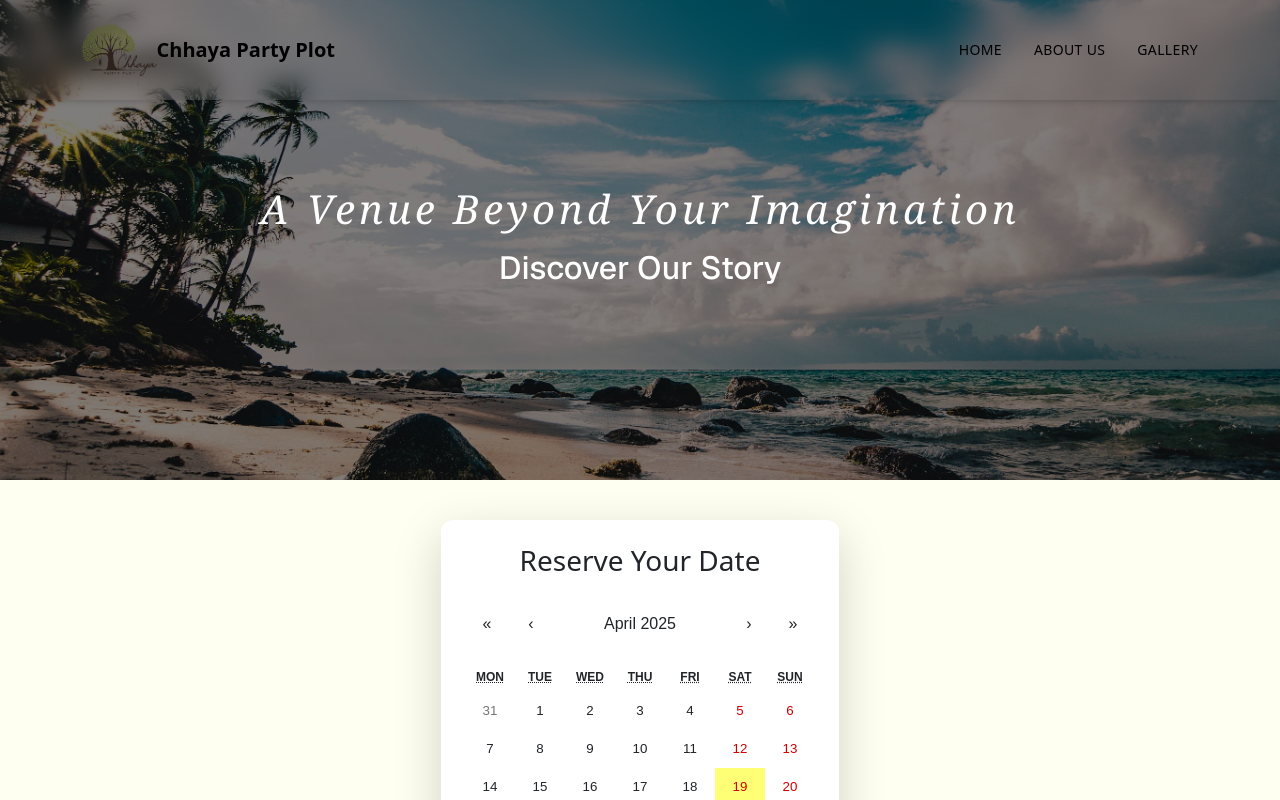
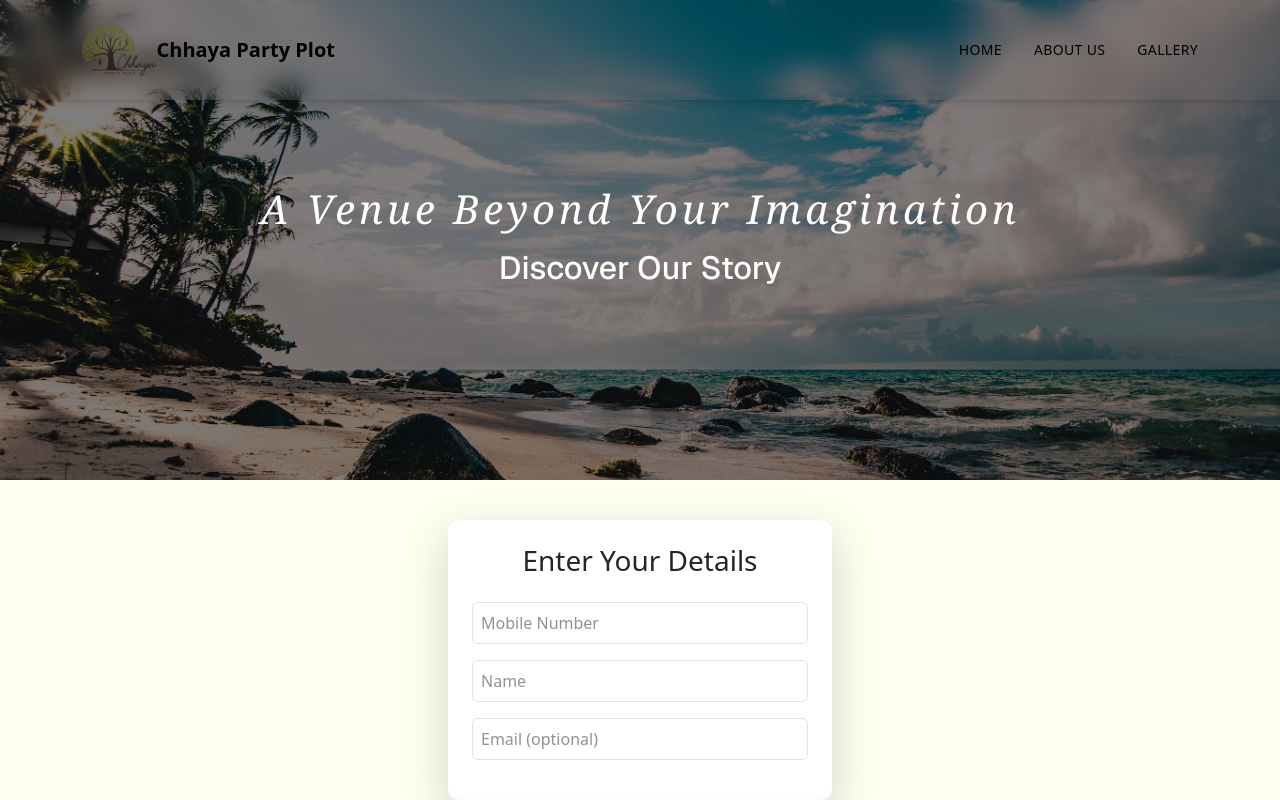
Before and after one commit to ChhayaPartyPlot/chhayaPartyPlot, a Next.js app: page /reservation in a window 1280 px wide. Shown: the top 800 px of the page. Built offline with nearby package versions, Linux system fonts and the light colour scheme; no server answers; the database is empty.

Commit message:
calender

```diff
--- a/app/api/user/route.ts
+++ b/app/api/user/route.ts
@@ -35,7 +35,7 @@ export async function POST(req: NextRequest) {
         const user = new User({ name, mobNumber, email });
         await user.save();
 
-        return NextResponse.json({ message: 'User Created', user }, { status: 201 });
+        return NextResponse.json({ message: 'User Created', user }, { status: 200 });
     } catch (error) {
         return NextResponse.json({ message: 'User Not Created', error }, { status: 500 });
     }
--- a/app/models/User.ts
+++ b/app/models/User.ts
@@ -26,10 +26,17 @@ const userSchema = new Schema<UserDocument>({
     }
   },
   email: {
-    type: String,
-    unique: true,
-    match: /^\S+@\S+\.\S+$/
+  type: String,
+  default: null,
+  unique: true,
+  sparse: true, // 👈 IMPORTANT to allow multiple nulls
+  validate: {
+    validator: function (v) {
+      return v === null || v === '' || /^\S+@\S+\.\S+$/.test(v);
+    },
+    message: props => `${props.value} is not a valid email!`
   },
+},
 });
 
 // Create the User model based on the schema and interface
--- a/app/reservation/page.tsx
+++ b/app/reservation/page.tsx
@@ -8,12 +8,22 @@ import 'react-calendar/dist/Calendar.css';
 import { useState, useEffect } from 'react';
 import { format } from 'date-fns';
 
+const EMAIL_PATTERN = /^\S+@\S+\.\S+$/;
+const MOB_NUMBER_PATTERN = /^[0-9]{10}$/;
+
 export default function Reservation() {
   const [reservedDates, setReservedDates] = useState<Date[]>([]);
   const [value, setValue] = useState<Date | null>(null);
   const [activeStartDate, setActiveStartDate] = useState(new Date());
 
+  const [name, setName] = useState('');
+  const [mobNumber, setMobNumber] = useState('');
+  const [email, setEmail] = useState('');
+
   useEffect(() => {
+    fetchBookings();
+  }, [activeStartDate]);
+
   const fetchBookings = async () => {
     try {
       const month = activeStartDate.getMonth() + 1;
@@ -41,8 +51,27 @@ export default function Reservation() {
     }
   };
 
-    fetchBookings();
-  }, [activeStartDate]);
+  const handleMobNumberChange = async (e: React.ChangeEvent<HTMLInputElement>) => {
+    const input = e.target.value;
+    setMobNumber(input);
+
+    if (MOB_NUMBER_PATTERN.test(input)) {
+      try {
+        const res = await fetch(`/api/user?mobNumber=${input}`);
+        const data = await res.json();
+
+        if (data && data.user) {
+          setName(data.user.name);
+          setEmail(data.user.email || '');
+        } else {
+          setName('');
+          setEmail('');
+        }
+      } catch (error) {
+        console.error('Error fetching user:', error);
+      }
+    }
+  };
 
   async function handleDateClick(date: Date) {
     const isReserved = reservedDates.some(
@@ -54,33 +83,64 @@ export default function Reservation() {
       return;
     }
 
-    const email = prompt("Enter your email:");
-    const mobNumber = prompt("Enter your mobile number:");
+if (!MOB_NUMBER_PATTERN.test(mobNumber)) {
+  alert("Please enter a valid 10-digit mobile number.");
+  return;
+}
+
+let finalName = name;
+
+if (!finalName) {
+  const inputName = prompt("Enter your name:");
+  if (!inputName) {
+    alert("Name is required.");
+    return;
+  }
+  finalName = inputName;
+  setName(finalName);
+}
+
+// Save user if not exists
+try {
+  const res = await fetch(`/api/user?mobNumber=${mobNumber}`);
+  if (res.status === 404) {
+    console.log("User not found, creating new user...");
+    await fetch('/api/user', {
+      method: 'POST',
+      headers: { 'Content-Type': 'application/json' },
+      body: JSON.stringify({ name: finalName, mobNumber}),
+    });
+  }
+} catch (error) {
+  console.error('Error while verifying/creating user:', error);
+}
+
+
     const daysInput = prompt("How many days do you want to reserve?");
     const totalBookingDays = Number(daysInput);
 
-    if (!email || !mobNumber || isNaN(totalBookingDays) || totalBookingDays <= 0) {
-      alert("Invalid input. Reservation not submitted.");
+    if (isNaN(totalBookingDays) || totalBookingDays <= 0) {
+      alert("Invalid number of days.");
       return;
     }
 
     try {
       const startDateParam = encodeURIComponent(format(date, 'yyyy-MM-dd'));
-      const url = `/api/booking?email=${email}&mobNumber=${mobNumber}&startDate=${startDateParam}&totalBookingDays=${totalBookingDays}`;
-
-      const res = await fetch(url, {
+  const res = await fetch('/api/booking', {
     method: 'POST',
+    headers: {
+      'Content-Type': 'application/json',
+    },
+    body: JSON.stringify({
+      mobNumber,
+      startDate: format(date, 'yyyy-MM-dd'),
+      totalBookingDays,
+    }),
   });
 
       if (res.ok) {
-        const updatedDates: Date[] = [];
-        for (let i = 0; i < totalBookingDays; i++) {
-          const d = new Date(date);
-          d.setDate(d.getDate() + i);
-          updatedDates.push(d);
-        }
-        setReservedDates(prev => [...prev, ...updatedDates]);
-        alert("Your reservation is confirmed!");
+        alert("Reservation successful!");
+        fetchBookings(); // Refresh calendar
       } else {
         const error = await res.json();
         alert(`Reservation failed: ${error.message}`);
@@ -131,8 +191,36 @@ export default function Reservation() {
           </div>
         </div>
 
+        {/* User Info Inputs */}
+        <div className="flex justify-center mt-10">
+          <div className="bg-white rounded-xl shadow-lg p-6 w-96">
+            <h3 className="text-2xl font-semibold mb-4 text-center">Enter Your Details</h3>
+            <input
+              type="text"
+              placeholder="Mobile Number"
+              value={mobNumber}
+              onChange={handleMobNumberChange}
+              className="w-full border rounded p-2 mb-3"
+            />
+            <input
+              type="text"
+              placeholder="Name"
+              value={name}
+              onChange={(e) => setName(e.target.value)}
+              className="w-full border rounded p-2 mb-3"
+            />
+            <input
+              type="email"
+              placeholder="Email (optional)"
+              value={email}
+              onChange={(e) => setEmail(e.target.value)}
+              className="w-full border rounded p-2 mb-3"
+            />
+          </div>
+        </div>
+
         {/* Calendar Section */}
-        <div className="flex justify-center items-center mt-10">
+        <div className="flex justify-center items-center mt-6">
           <div className="bg-white rounded-xl shadow-lg p-6">
             <h3 className="text-2xl font-semibold mb-4 text-center">Reserve Your Date</h3>
             <Calendar
```
Lines whose indentation alone changed are shown as unchanged.
